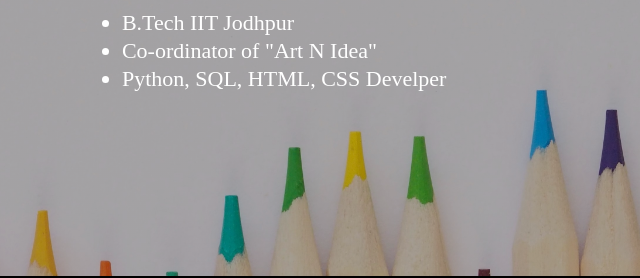
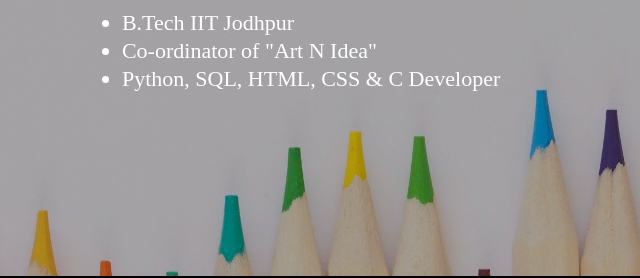
Before and after one commit to akky20/artnidea.github.io, a plain HTML site: page index.html in a window 1280 px wide. Shown: the part 1076-1354 px from the top of the page, 454-1094 px from the left. Drawn offline with nearby package versions, Linux system fonts and the light colour scheme; a web font is replaced by a local one.

Commit message:
Update index.html

```diff
--- a/index.html
+++ b/index.html
@@ -86,7 +86,7 @@
             <ul>
                 <li id="meradis">B.Tech IIT Jodhpur</li>
                 <li id="meradis">Co-ordinator of "Art N Idea"</li>
-                <li id="meradis">Python, SQL, HTML, CSS Develper</li>
+                <li id="meradis">Python, SQL, HTML, CSS & C Developer</li>
             </ul>
         </div>
 
```
